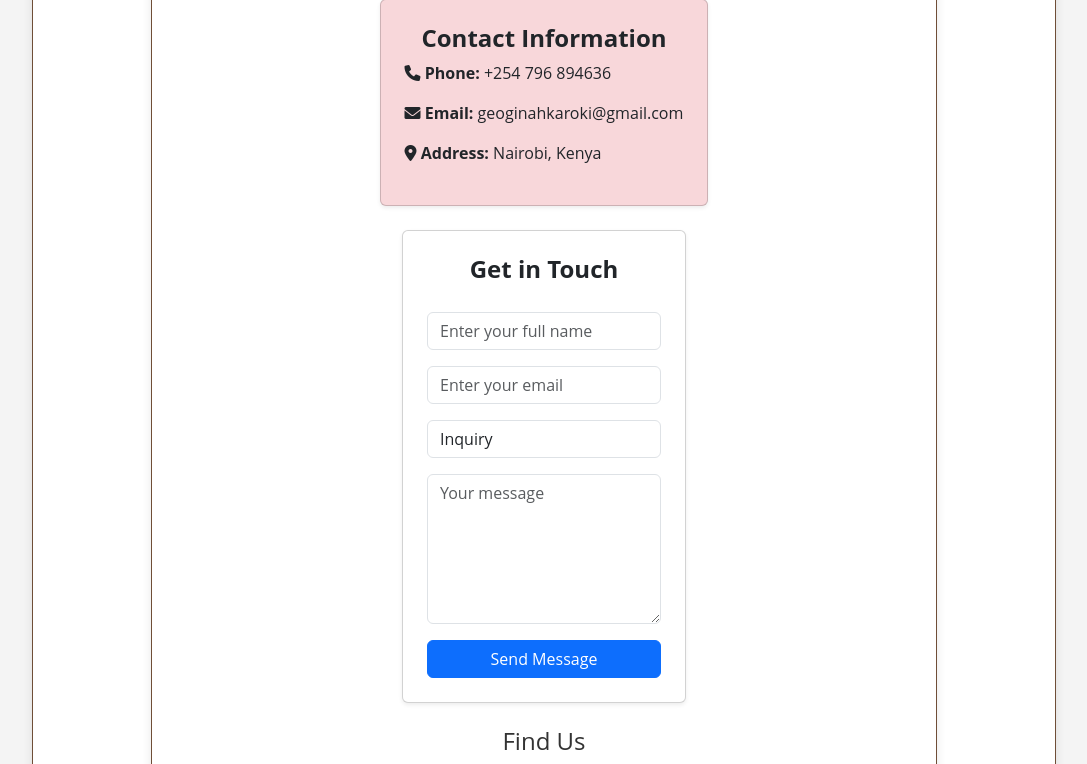
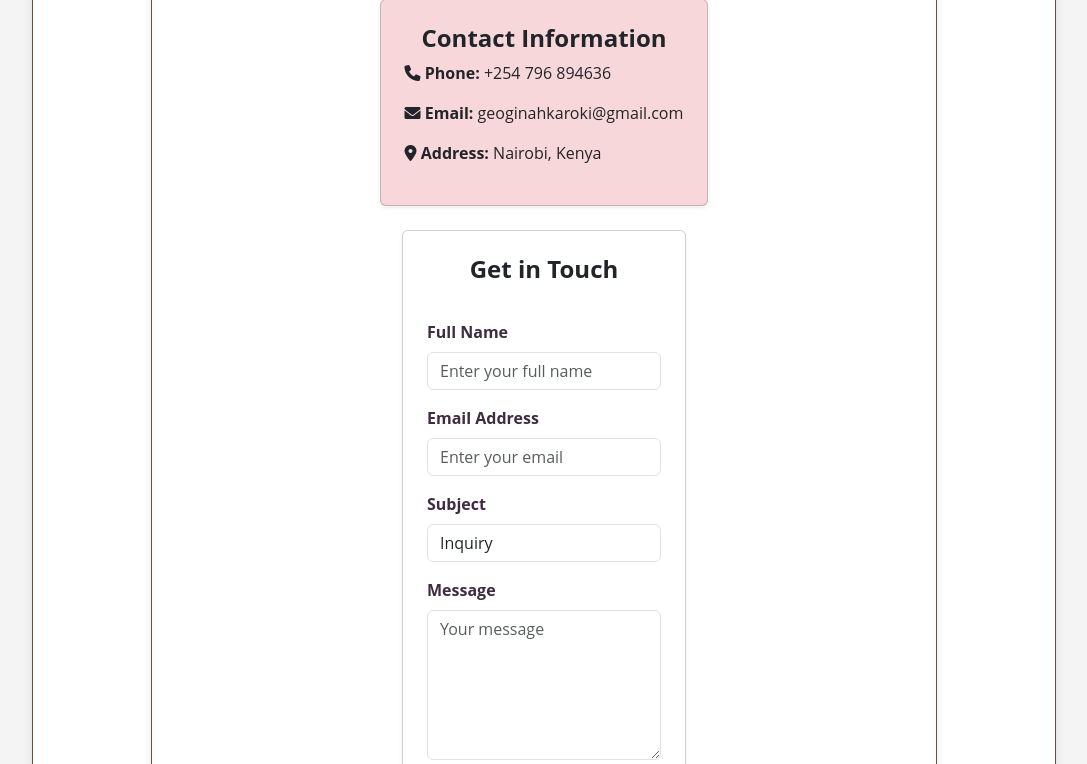
Before and after one commit to brandon99-hub/ginah-events, a Django app: page /events/contact/ in a window 1280 px wide. Shown: the part 485-1249 px from the top of the page, without its empty margins (96-1183 px from the left). Run offline with Django 5.2, Linux system fonts and the light colour scheme; a user stored in the database is signed in.

Commit message:
updated the contact form and backend

```diff
--- a/event_management/events/templates/events/contact.html
+++ b/event_management/events/templates/events/contact.html
@@ -8,7 +8,8 @@
     <!-- Intro Section -->
     <div class="alert alert-light text-center shadow-sm rounded p-3">
         <p>Hello! I'm Geoginah, a Kenyan PR student passionate about connecting people through events.
-        If you're interested in collaborating, attending an event, or just want to chat about PR, feel free to contact me.
+            If you're interested in collaborating, attending an event, or just want to chat about PR, feel free to
+            contact me.
             I'm looking forward to hearing from you!</p>
     </div>
 
@@ -22,29 +23,46 @@
         </div>
 
         <!-- Contact Form -->
-        <div class="card p-4 shadow-sm" style="max-width: 500px;">
-            <h4 class="text-center"><strong>Get in Touch</strong></h4>
+        <div class="card p-4 shadow-sm mx-auto" style="max-width: 500px;">
+            <h4 class="text-center mb-3"><strong>Get in Touch</strong></h4>
+
+            <!-- Display Django messages (if any) -->
+            {% if messages %}
+            {% for message in messages %}
+            <div class="alert alert-{{ message.tags }} alert-dismissible fade show" role="alert">
+                {{ message }}
+                <button type="button" class="btn-close" data-bs-dismiss="alert" aria-label="Close"></button>
+            </div>
+            {% endfor %}
+            {% endif %}
+
             <form action="{% url 'contact' %}" method="POST">
                 {% csrf_token %}
                 <div class="mb-3">
-                    <input type="text" name="name" class="form-control" placeholder="Enter your full name" required>
+                    <label for="name" class="form-label">Full Name</label>
+                    <input type="text" name="name" id="name" class="form-control" placeholder="Enter your full name"
+                           required>
                 </div>
                 <div class="mb-3">
-                    <input type="email" name="email" class="form-control" placeholder="Enter your email" required>
+                    <label for="email" class="form-label">Email Address</label>
+                    <input type="email" name="email" id="email" class="form-control" placeholder="Enter your email"
+                           required>
                 </div>
                 <div class="mb-3">
-                    <select name="subject" class="form-control">
+                    <label for="subject" class="form-label">Subject</label>
+                    <select name="subject" id="subject" class="form-control">
                         <option value="Inquiry">Inquiry</option>
                         <option value="Feedback">Feedback</option>
                         <option value="Support">Support</option>
                     </select>
                 </div>
                 <div class="mb-3">
-                    <textarea name="message" class="form-control" placeholder="Your message" rows="4" required></textarea>
+                    <label for="message" class="form-label">Message</label>
+                    <textarea name="message" id="message" class="form-control" placeholder="Your message" rows="4"
+                              required></textarea>
                 </div>
                 <button type="submit" class="btn btn-primary w-100">Send Message</button>
             </form>
-        </div>
         </div>
 
         <!-- Map Section -->
@@ -59,9 +77,12 @@
         <!-- Social Links -->
         <section class="text-center mt-4">
             <h4>Follow Me</h4>
-        <a href="https://www.instagram.com/ka.roki._" class="btn btn-danger btn-sm m-2" target="_blank"><i class="fab fa-instagram"></i> Instagram</a>
-        <a href="https://twitter.com/your_actual_username" class="btn btn-info btn-sm m-2" target="_blank"><i class="fab fa-twitter"></i> Twitter</a>
-        <a href="https://www.linkedin.com/in/your_actual_username" class="btn btn-primary btn-sm m-2" target="_blank"><i class="fab fa-linkedin"></i> LinkedIn</a>
+            <a href="https://www.instagram.com/ka.roki._" class="btn btn-danger btn-sm m-2" target="_blank"><i
+                    class="fab fa-instagram"></i> Instagram</a>
+            <a href="https://twitter.com/your_actual_username" class="btn btn-info btn-sm m-2" target="_blank"><i
+                    class="fab fa-twitter"></i> Twitter</a>
+            <a href="https://www.linkedin.com/in/your_actual_username" class="btn btn-primary btn-sm m-2"
+               target="_blank"><i class="fab fa-linkedin"></i> LinkedIn</a>
         </section>
     </div>
 
--- a/event_management/events/views.py
+++ b/event_management/events/views.py
@@ -30,7 +30,31 @@ def event_detail(request, event_id):
 # Contact Page View
 @login_required
 def contact(request):
-    return render(request, 'events/contact.html')
+    if request.method == 'POST':
+        # Retrieve form data
+        name = request.POST.get('name')
+        email = request.POST.get('email')
+        subject = request.POST.get('subject')
+        message = request.POST.get('message')
+
+        # Compose the full message
+        full_message = f"Message from {name} ({email}):\n\n{message}"
+
+        try:
+            send_mail(
+                subject,  # Subject of the email
+                full_message,  # Message body
+                settings.DEFAULT_FROM_EMAIL,  # Sender's email
+                [settings.DEFAULT_FROM_EMAIL],  # Recipient list (your email)
+                fail_silently=False,  # Raise an error if email sending fails
+            )
+            messages.success(request, "Your message has been sent successfully!")
+        except Exception as e:
+            messages.error(request, f"An error occurred while sending your message: {e}")
+
+        return redirect('contact')  # Redirect back to the contact page after submission
+    else:
+        return render(request, 'events/contact.html')
 
 # Buy Ticket View
 @login_required
```
Also changed, not shown: event_management/event_management/settings.py (+7 -0 lines). Lines whose indentation alone changed are shown as unchanged.
